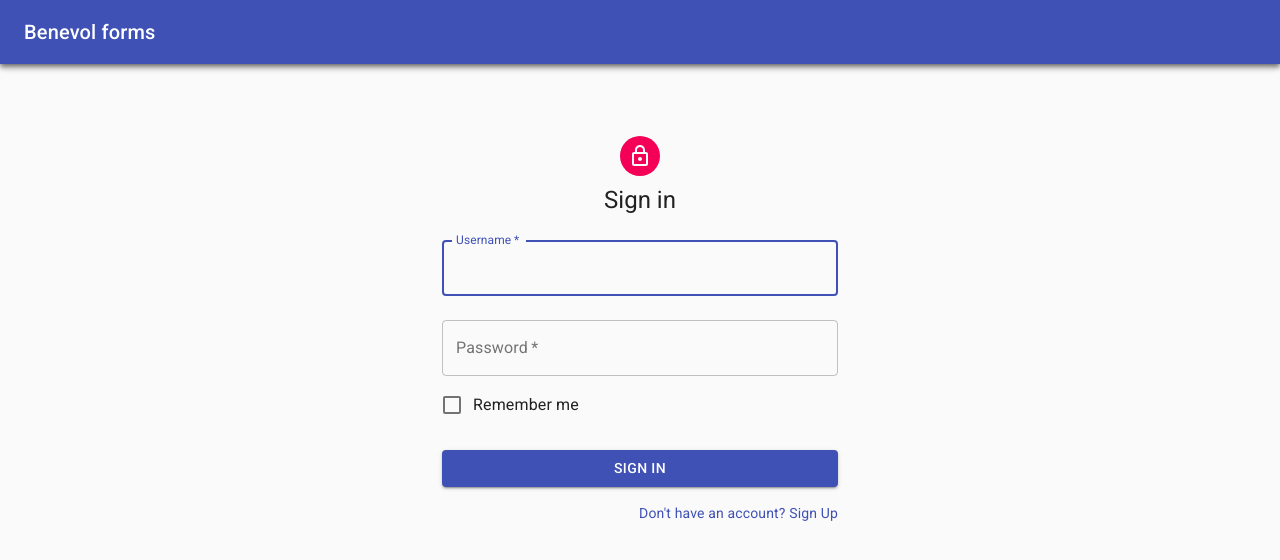
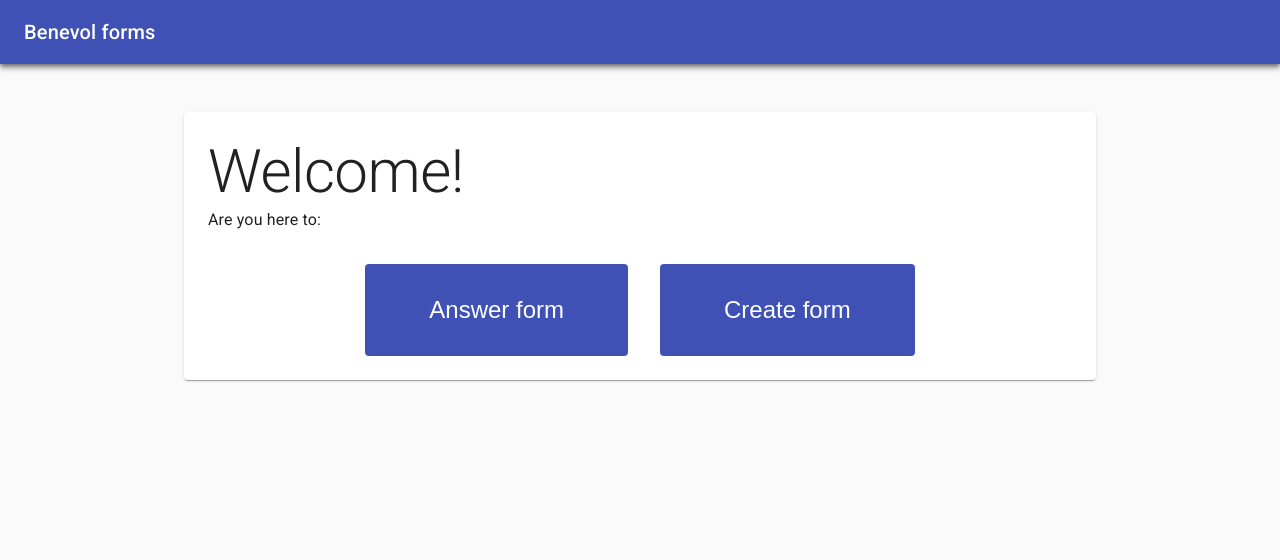
Before and after one commit to nireo/forms, a React (Create React App) app in the folder client/: page / in a window 1280 px wide. Shown: the top 560 px of the page. Built offline with nearby package versions, Linux system fonts and the light colour scheme.

Commit message:
started working on the choose action form

```diff
--- a/client/src/App.css
+++ b/client/src/App.css
@@ -61,3 +61,19 @@
     transform: rotate(360deg);
   }
 }
+
+.choice-button {
+  font-size: 24px;
+  cursor: pointer;
+  -webkit-appearance: none;
+  user-select: none;
+  color: white;
+  border-radius: 4px;
+  border: none;
+  padding: 2rem 4rem;
+  border-width: initial;
+  border-color: initial;
+  border-image: initial;
+  background: #3f51b5;
+  text-decoration: none;
+}
--- a/client/src/App.tsx
+++ b/client/src/App.tsx
@@ -15,6 +15,7 @@ import { checkLocalStorage } from './store/user/reducer';
 import { MainView } from './components/Form/MainView';
 import Settings from './components/User/Settings';
 import { ViewAnswer } from './components/Answers/ViewAnswer';
+import { ChooseAction } from './components/Welcome/ChooseAction';
 
 type Props = {
   user: User;
@@ -34,9 +35,10 @@ const App: React.FC<Props> = ({ user, checkLocalStorage }) => {
       <Navbar />
       <Switch>
         <Route exact path="/view" render={() => <FormMain />} />
-        <Route exact path="/" render={() => <ManageMain />} />
+        <Route exact path="/main" render={() => <ManageMain />} />
         <Route exact path="/welcome" render={() => <Welcome />} />
         <Route exact path="/settings" render={() => <Settings />} />
+        <Route exact path="/" render={() => <ChooseAction />} />
         <Route
           exact
           path="/answer/:id"
--- /dev/null
+++ b/client/src/components/Welcome/ChooseAction.tsx
@@ -0,0 +1,74 @@
+import React, { useState } from 'react';
+import Container from '@material-ui/core/Container';
+import { makeStyles, Theme } from '@material-ui/core/styles';
+import Paper from '@material-ui/core/Paper';
+import Typography from '@material-ui/core/Typography';
+import Button from '@material-ui/core/Button';
+import TextField from '@material-ui/core/TextField';
+import { Link } from 'react-router-dom';
+
+const useStyles = makeStyles((theme: Theme) => ({
+  paper: {
+    marginTop: theme.spacing(3),
+    marginBottom: theme.spacing(3),
+    padding: theme.spacing(2),
+    [theme.breakpoints.up(600 + theme.spacing(3) * 2)]: {
+      marginTop: theme.spacing(6),
+      marginBottom: theme.spacing(6),
+      padding: theme.spacing(3)
+    }
+  }
+}));
+
+export const ChooseAction: React.FC = props => {
+  const classes = useStyles(props);
+  const [step, setStep] = useState<number>(0);
+  const [formID, setFormID] = useState<string>('');
+
+  return (
+    <Container maxWidth="md">
+      <Paper className={classes.paper} style={{ marginBottom: '0' }}>
+        {step === 0 && (
+          <div>
+            <Typography variant="h2">Welcome!</Typography>
+            <Typography>Are you here to:</Typography>
+            <div style={{ marginTop: '2rem', textAlign: 'center' }}>
+              <button
+                className="choice-button"
+                style={{ marginRight: '2rem' }}
+                onClick={() => setStep(1)}
+              >
+                Answer form
+              </button>
+              <button className="choice-button">Create form</button>
+            </div>
+          </div>
+        )}
+        {step === 1 && (
+          <div>
+            <Typography variant="h2">Answer form</Typography>
+            <Typography>Copy paste the id</Typography>
+            <div>
+              <TextField
+                style={{ width: '100%', marginTop: '1rem' }}
+                value={formID}
+                onChange={({ target }) => setFormID(target.value)}
+                label="Form ID"
+              />
+              <Link to={`/${formID}`} style={{ textDecoration: 'none' }}>
+                <Button
+                  style={{ marginTop: '1rem' }}
+                  variant="contained"
+                  color="primary"
+                  disabled={formID === ''}
+                >
+                  Go to form
+                </Button>
+              </Link>
+            </div>
+          </div>
+        )}
+      </Paper>
+    </Container>
+  );
+};
```
